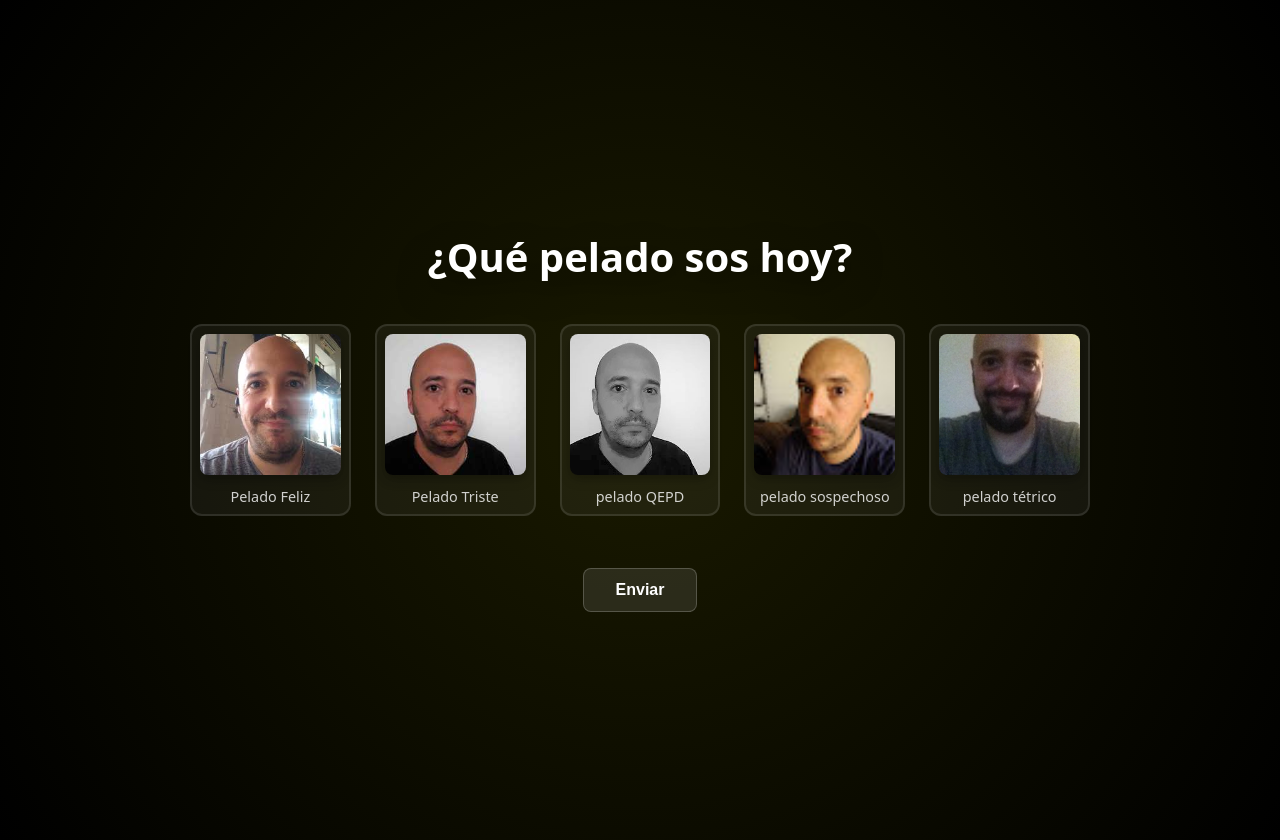
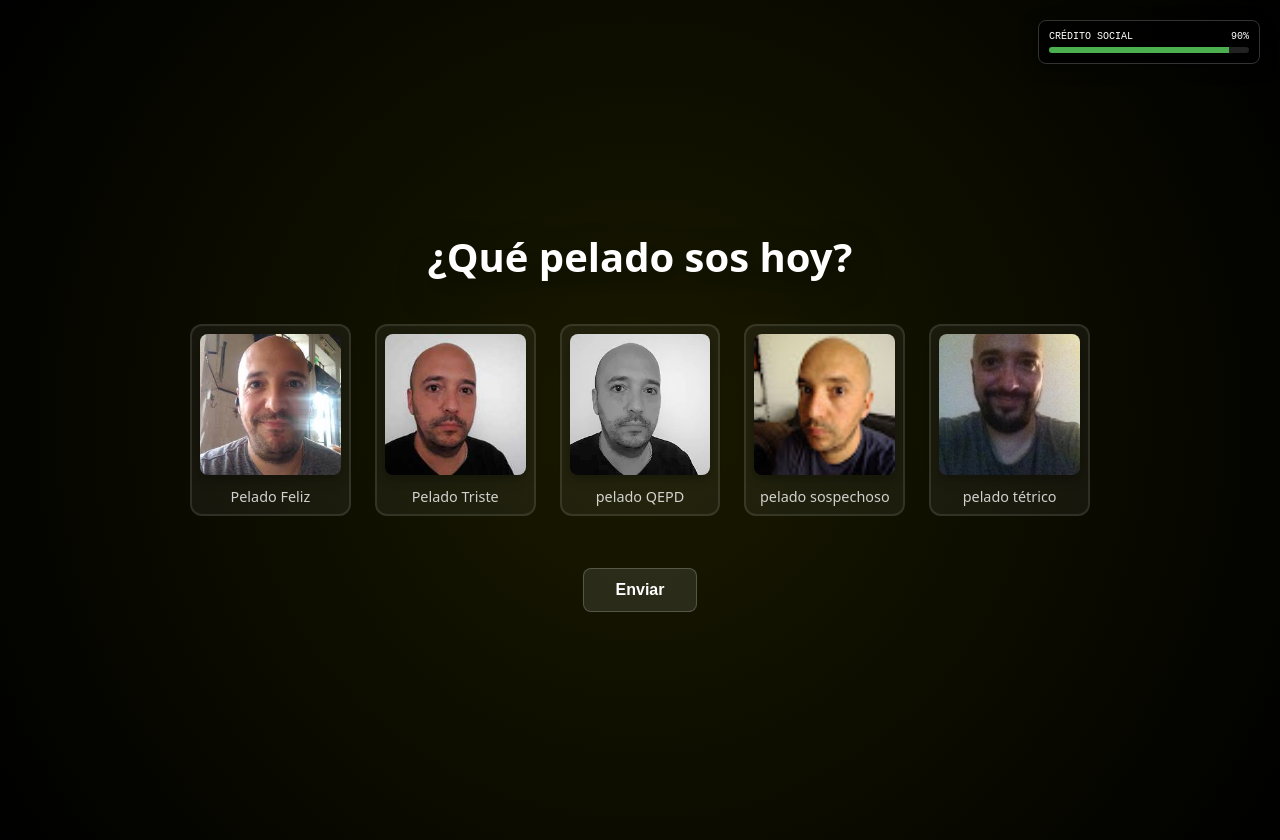
Before and after one commit to Defeeeee/Pela, a Next.js app: page /today in a window 1280 px wide. Built offline with nearby package versions, Linux system fonts and the light colour scheme.

Commit message:
feat: implement 'Crédito Pelado' social credit system with forced redirection and visual filters

```diff
--- /dev/null
+++ b/app/SocialCreditContext.js
@@ -0,0 +1,109 @@
+"use client"
+
+import React, { createContext, useContext, useState, useEffect } from 'react';
+import { useRouter, usePathname } from 'next/navigation';
+
+const SocialCreditContext = createContext();
+
+export function SocialCreditProvider({ children }) {
+  const [credit, setCredit] = useState(100);
+  const [isLoaded, setIsLoaded] = useState(false);
+  const router = useRouter();
+  const pathname = usePathname();
+
+  // Load from localStorage on mount
+  useEffect(() => {
+    const savedCredit = localStorage.getItem('pela_credit');
+    if (savedCredit !== null) {
+      setCredit(parseInt(savedCredit, 10));
+    }
+    setIsLoaded(true);
+  }, []);
+
+  // Save to localStorage whenever credit changes
+  useEffect(() => {
+    if (isLoaded) {
+      localStorage.setItem('pela_credit', credit.toString());
+    }
+
+    // Punishment logic: if credit is 0 and not on /labura, redirect
+    if (isLoaded && credit <= 0 && pathname !== '/labura') {
+      router.push('/labura');
+    }
+  }, [credit, isLoaded, pathname, router]);
+
+  const addCredit = (amount) => {
+    setCredit(prev => Math.min(100, prev + amount));
+  };
+
+  const deductCredit = (amount) => {
+    setCredit(prev => Math.max(0, prev - amount));
+  };
+
+  const value = {
+    credit,
+    addCredit,
+    deductCredit,
+    isLoaded
+  };
+
+  return (
+    <SocialCreditContext.Provider value={value}>
+      <div style={{
+        filter: credit <= 0 ? 'sepia(100%) hue-rotate(-30deg) contrast(1.2) brightness(0.8)' : 'none',
+        minHeight: '100vh',
+        transition: 'filter 1s ease-in-out'
+      }}>
+        {children}
+        <CreditBar credit={credit} />
+      </div>
+    </SocialCreditContext.Provider>
+  );
+}
+
+function CreditBar({ credit }) {
+  return (
+    <div style={{
+      position: 'fixed',
+      top: '20px',
+      right: '20px',
+      zIndex: 100000,
+      backgroundColor: 'rgba(0,0,0,0.8)',
+      padding: '10px',
+      borderRadius: '8px',
+      border: '1px solid #333',
+      width: '200px',
+      fontFamily: 'monospace',
+      pointerEvents: 'none',
+      boxShadow: '0 4px 15px rgba(0,0,0,0.5)'
+    }}>
+      <div style={{ color: '#fff', fontSize: '10px', marginBottom: '5px', display: 'flex', justifyContent: 'space-between' }}>
+        <span>CRÉDITO SOCIAL</span>
+        <span>{credit}%</span>
+      </div>
+      <div style={{
+        width: '100%',
+        height: '6px',
+        backgroundColor: '#222',
+        borderRadius: '3px',
+        overflow: 'hidden'
+      }}>
+        <div style={{
+          width: `${credit}%`,
+          height: '100%',
+          backgroundColor: credit > 50 ? '#4caf50' : credit > 20 ? '#ffeb3b' : '#f44336',
+          transition: 'width 0.3s ease, background-color 0.3s ease'
+        }}></div>
+      </div>
+      {credit <= 0 && (
+        <div style={{ color: '#f44336', fontSize: '8px', marginTop: '5px', textAlign: 'center', fontWeight: 'bold' }}>
+          AGARRÁ LA PALA
+        </div>
+      )}
+    </div>
+  );
+}
+
+export function useSocialCredit() {
+  return useContext(SocialCreditContext);
+}
--- a/app/autista/page.js
+++ b/app/autista/page.js
@@ -1,6 +1,7 @@
 "use client"
 
 import { useState, useEffect, useRef } from 'react';
+import { useSocialCredit } from '../SocialCreditContext';
 
 const allImages = [
   { src: "/imgs/coriglia/coriglia.webp", alt: "Coriglia" },
@@ -18,6 +19,7 @@ export default function AutistaPage() {
   const [currentIdx, setCurrentIdx] = useState(0);
   const [filter, setFilter] = useState('');
   const timeoutRef = useRef(null);
+  const { deductCredit } = useSocialCredit();
 
   const getRandomFilter = () => {
     const saturate = Math.random() * 5; // 0 to 500%
@@ -47,6 +49,7 @@ export default function AutistaPage() {
   };
 
   useEffect(() => {
+    deductCredit(20);
     setFilter(getRandomFilter());
     scheduleNext(currentIdx);
     return () => {
--- a/app/layout.js
+++ b/app/layout.js
@@ -1,4 +1,5 @@
 import WorkJumpscare from './WorkJumpscare';
+import { SocialCreditProvider } from './SocialCreditContext';
 
 export const metadata = {
   title: 'Cargando pelada...',
@@ -9,8 +10,10 @@ export default function RootLayout({ children }) {
   return (
     <html lang="en">
       <body style={{ margin: 0, background: '#000' }}>
-        <WorkJumpscare />
-        {children}
+        <SocialCreditProvider>
+          <WorkJumpscare />
+          {children}
+        </SocialCreditProvider>
       </body>
     </html>
   )
--- a/app/today/CaptchaModal.js
+++ b/app/today/CaptchaModal.js
@@ -1,6 +1,7 @@
 "use client"
 
 import { useState, useEffect } from 'react';
+import { useSocialCredit } from '../SocialCreditContext';
 
 const captchaImages = [
   { src: "/imgs/goat/Pelado Feliz.jpeg", isBald: true },
@@ -18,6 +19,7 @@ export default function CaptchaModal({ onVerify, onClose }) {
   const [grid, setGrid] = useState([]);
   const [selected, setSelected] = useState([]);
   const [error, setError] = useState(false);
+  const { deductCredit } = useSocialCredit();
 
   useEffect(() => {
     // Shuffle and pick 9
@@ -61,6 +63,7 @@ export default function CaptchaModal({ onVerify, onClose }) {
 
   const triggerError = () => {
     setError(true);
+    deductCredit(15);
     // Reshuffle on failure
     setTimeout(() => {
       const shuffled = [...captchaImages].sort(() => 0.5 - Math.random());
--- a/app/today/page.js
+++ b/app/today/page.js
@@ -1,10 +1,11 @@
 "use client"
 
-import { useState } from "react";
+import { useState, useEffect } from "react";
 import { useRouter } from 'next/navigation';
 import styles from "./page.module.css";
 import LoadingScreen from '../LoadingScreen';
 import CaptchaModal from './CaptchaModal';
+import { useSocialCredit } from '../SocialCreditContext';
 
 const images = [
   "Pelado Feliz.jpeg",
@@ -20,6 +21,11 @@ export default function TodayPage() {
   const [sendingFile, setSendingFile] = useState(null);
   const [sendingDelay, setSendingDelay] = useState(0);
   const [showCaptcha, setShowCaptcha] = useState(false);
+  const { deductCredit } = useSocialCredit();
+
+  useEffect(() => {
+    deductCredit(10);
+  }, []);
 
   const router = useRouter();
 
```
Also changed, not shown: app/escapa/page.js (+8 -5 lines), app/labura/page.js (+14 -0 lines).
